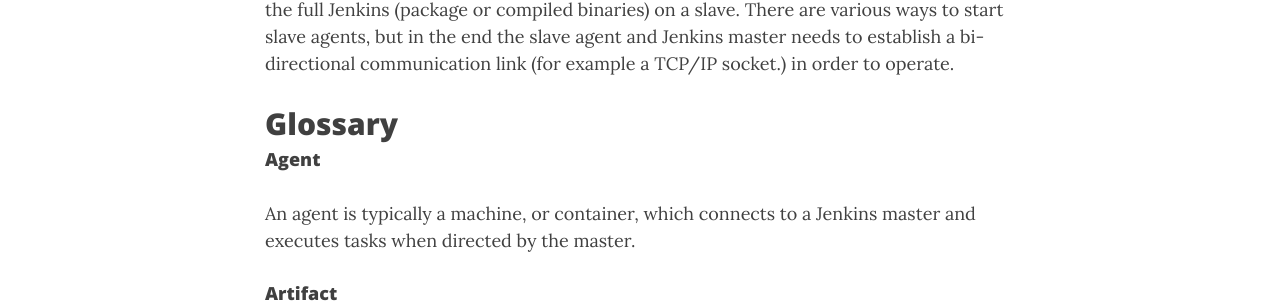
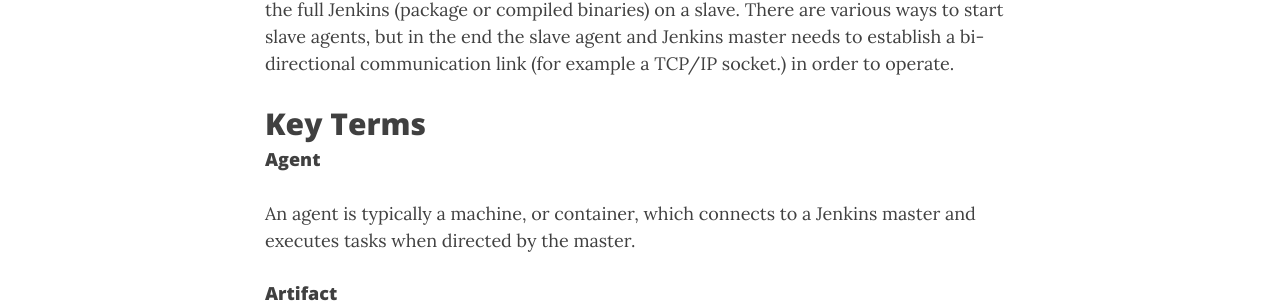
Before and after one commit to patevs/old_blog, a Jekyll site: the page built from _posts/2017-12-22-jenkins.md, in a window 1280 px wide and 900 px high, scrolled down 1735 px. Shown: the part 157-460 px from the top of the window. Built offline with Jekyll 4.4.1, drawn with Linux system fonts in a browser that asks for light colours; nearby versions of some CDN libraries.

Commit message:
updating_2 jenkins _post

```diff
--- a/_posts/2017-12-22-jenkins.md
+++ b/_posts/2017-12-22-jenkins.md
@@ -38,76 +38,53 @@ A slave is a computer that is set up to offload build projects from the master a
 
 Since each slave runs a separate program called a "slave agent" there is no need to install the full Jenkins (package or compiled binaries) on a slave. There are various ways to start slave agents, but in the end the slave agent and Jenkins master needs to establish a bi-directional communication link (for example a TCP/IP socket.) in order to operate.
 
-## Glossary
+## Key Terms
 
 #### Agent
 An agent is typically a machine, or container, which connects to a Jenkins master and executes tasks when directed by the master.
-
 #### Artifact
 An immutable file generated during a Build or Pipeline run which is archived onto the Jenkins Master for later retrieval by users.
-
 #### Build
 Result of a single execution of a Project
-
 #### Cloud
 A System Configuration which provides dynamic Agent provisioning and allocation, such as that provided by the Azure VM Agents or Amazon EC2 plugins.
-
 #### Core
 The primary Jenkins application (jenkins.war) which provides the basic web UI, configuration, and foundation upon which Plugins can be built.
-
 #### Downstream
 A configured Pipeline or Project which is triggered as part of the execution of a separate Pipeline or Project.
-
 #### Executor
 A slot for execution of work defined by a Pipeline or Project on a Node. A Node may have zero or more Executors configured which corresponds to how many concurrent Projects or Pipelines are able to execute on that Node.
-
 #### Fingerprint
 A hash considered globally unique to track the usage of an Artifact or other entity across multiple Pipelines or Projects.
-
 #### Folder
 An organizational container for Pipelines and/or Projects, similar to folders on a file system.
-
 #### Item
 An entity in the web UI corresponding to either a: Folder, Pipeline, or Project.
-
 #### Job
 A deprecated term, synonymous with Project.
-
 #### Label
 User-defined text for grouping Agents, typically by similar functionality or capability. For example linux for Linux-based agents or docker for Docker-capable agents.
-
 #### Master
 The central, coordinating process which stores configuration, loads plugins, and renders the various user interfaces for Jenkins.
-
 #### Node
 A machine which is part of the Jenkins environment and capable of executing Pipelines or Projects. Both the Master and Agents are considered to be Nodes.
-
 #### Project
 A user-configured description of work which Jenkins should perform, such as building a piece of software, etc.
-
 #### Pipeline
 A user-defined model of a continuous delivery pipeline, for more read the Pipeline chapter in this handbook.
-
 #### Plugin
 An extension to Jenkins functionality provided separately from Jenkins Core.
-
 #### Publisher
 Part of a Build after the completion of all configured Steps which publishes reports, sends notifications, etc.
-
 #### Stage
 stage is part of Pipeline, and used for defining a conceptually distinct subset of the entire Pipeline, for example: "Build", "Test", and "Deploy", which is used by many plugins to visualize or present Jenkins Pipeline status/progress.
-
 #### Step
 A single task; fundamentally steps tell Jenkins what to do inside of a Pipeline or Project.
-
 #### Trigger
 A criteria for triggering a new Pipeline run or Build.
-
 #### Update Center
 Hosted inventory of plugins and plugin metadata to enable plugin installation from within Jenkins.
-
 #### Upstream
 A configured Pipeline or Project which triggers a separate Pipeline or Project as part of its execution.
-
 #### Workspace
 A disposable directory on the file system of a Node where work can be done by a Pipeline or Project. Workspaces are typically left in place after a Build or Pipeline run completes unless specific Workspace cleanup policies have been put in place on the Jenkins Master.
```
